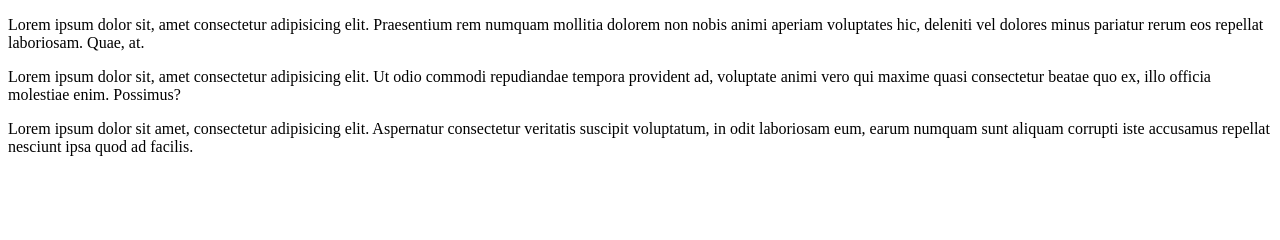
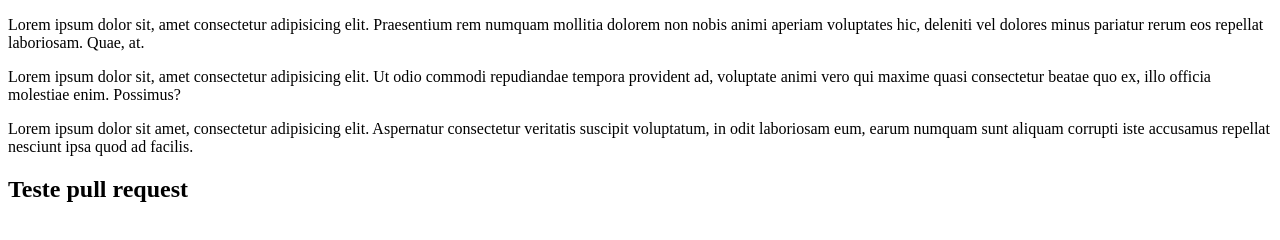
Before and after one commit to phelipeguimaraes/projeto-1, a plain HTML site: page index.html in a window 1280 px wide. Drawn offline with Linux system fonts and the light colour scheme.

Commit message:
Adicionado SVG e index

```diff
--- a/index.html
+++ b/index.html
@@ -9,5 +9,6 @@
     <p>Lorem ipsum dolor sit, amet consectetur adipisicing elit. Praesentium rem numquam mollitia dolorem non nobis animi aperiam voluptates hic, deleniti vel dolores minus pariatur rerum eos repellat laboriosam. Quae, at.</p>
     <p>Lorem ipsum dolor sit, amet consectetur adipisicing elit. Ut odio commodi repudiandae tempora provident ad, voluptate animi vero qui maxime quasi consectetur beatae quo ex, illo officia molestiae enim. Possimus?</p>
     <p>Lorem ipsum dolor sit amet, consectetur adipisicing elit. Aspernatur consectetur veritatis suscipit voluptatum, in odit laboriosam eum, earum numquam sunt aliquam corrupti iste accusamus repellat nesciunt ipsa quod ad facilis.</p>
+    <h2>Teste pull request</h2>
 </body>
 </html>
```
Also changed, not shown: assets/svg/icon-user.svg (added).
